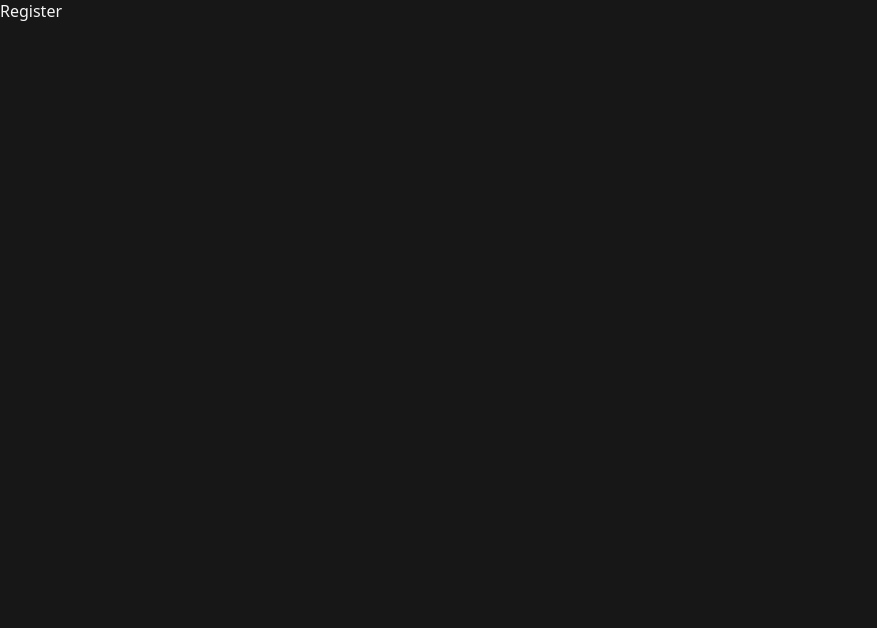
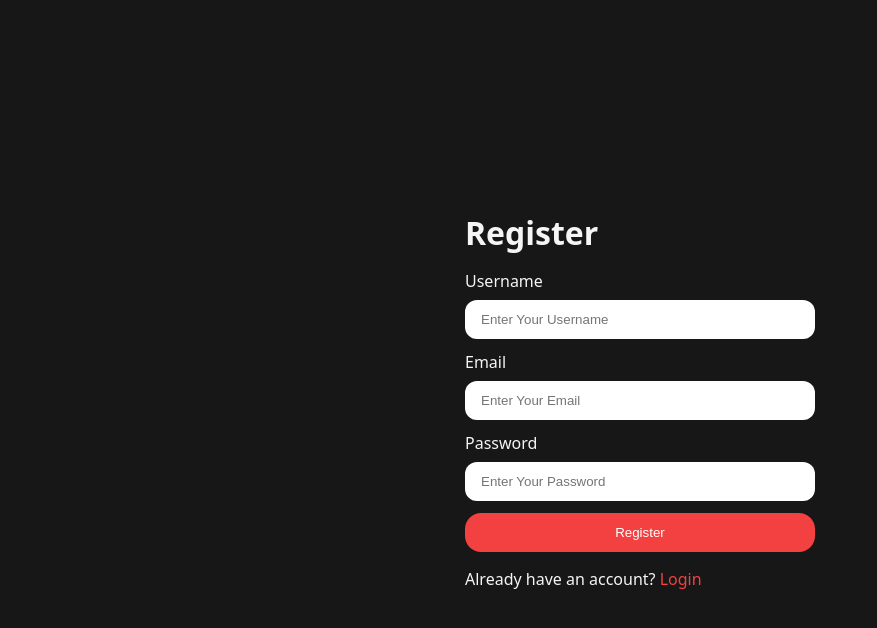
Before and after one commit to sohelkhan006/interview-ai, a React app in the folder Frontend/: page /register in a window 1280 px wide. Shown: the top 628 px of the page, without its empty margins (0-877 px from the left). Built offline with nearby package versions, Linux system fonts and the light colour scheme; the HTML template or start-up script is replaced by a standard one.

Commit message:
feat: create Register page component

```diff
--- a/Frontend/src/features/auth/pages/Register.jsx
+++ b/Frontend/src/features/auth/pages/Register.jsx
@@ -1,9 +1,60 @@
-import React from 'react'
+import { useNavigate, Link } from "react-router";
 
 const Register = () => {
+  const navigate = useNavigate();
+
+  const submitHandler = (e) => {
+    e.preventDefault();
+  };
   return (
-    <div>Register</div>
-  )
-}
+    <main>
+      <div className="form-container">
+        <h1>Register</h1>
 
-export default Register
+        <form onSubmit={submitHandler}>
+          {/* Username */}
+          <div className="input-group">
+            <label htmlFor="username">Username </label>
+            <input
+              type="text"
+              name="username"
+              id="username"
+              placeholder="Enter Your Username"
+            />
+          </div>
+
+          {/* Email */}
+          <div className="input-group">
+            <label htmlFor="email">Email </label>
+            <input
+              type="email"
+              name="email"
+              id="email"
+              placeholder="Enter Your Email"
+            />
+          </div>
+
+          {/* Password */}
+          <div className="input-group">
+            <label htmlFor="password">Password </label>
+            <input
+              type="password"
+              name="password"
+              id="password"
+              placeholder="Enter Your Password"
+            />
+          </div>
+
+          <button className="button primary-btn">Register</button>
+        </form>
+
+        {/* Navigate to Login page  */}
+        <p>
+          Already have an account? <Link to={"/login"}>Login</Link>
+        </p>
+      </div>
+    </main>
+  );
+};
+
+export default Register;
```
